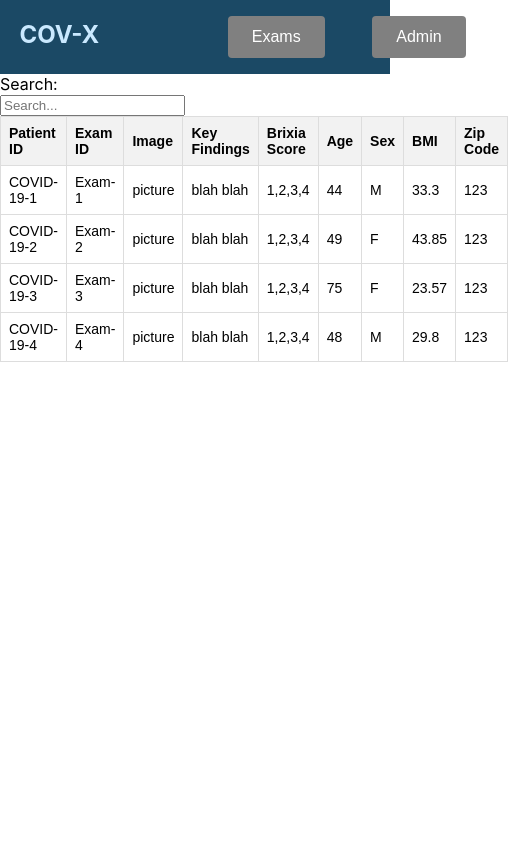
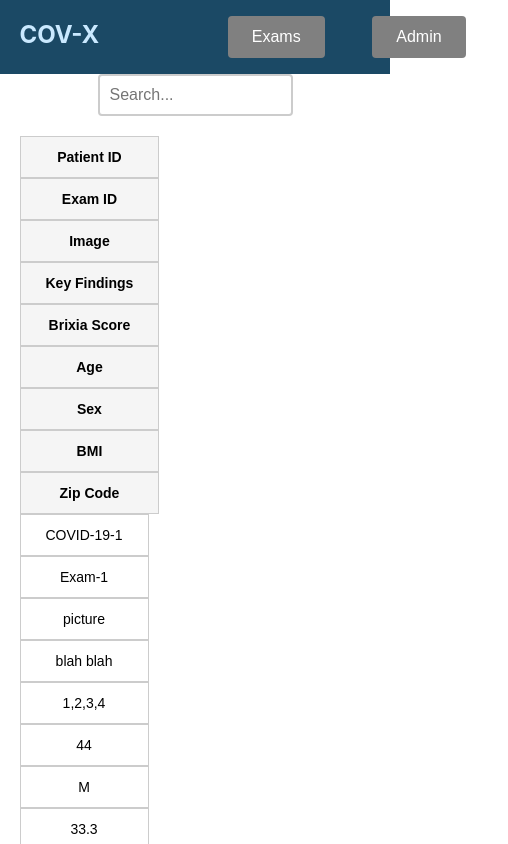
Before and after one commit to alfonsomeraz/code-crafters, a React (Create React App) app in the folder client/: page / in a window 390 px wide. Shown: the top 844 px of the page, 508 px wide, since content can reach past the window. Built offline with nearby package versions, Linux system fonts and the light colour scheme.

Commit message:
Styled and changed search bar and patient table.

```diff
--- a/client/src/App.js
+++ b/client/src/App.js
@@ -7,13 +7,12 @@ import SearchablePatientTable from './components/SearchablePatientTable';
 function SearchBar() {
   return (
     <div>
-      Search:
-      <form>
-        <input type="text" placeholder="Search..." />
+      <form className="search-bar">
+        <input type="text" placeholder="Search..." className="search-input" />
+        <input type="submit" value="Search" className="search-button" />
       </form>
     </div>
   )
-
 }
 
 // Fake data to work with while building
--- a/client/src/components/PatientTable.css
+++ b/client/src/components/PatientTable.css
@@ -1,28 +1,50 @@
-/* Define styles for the PatientTable component */
-.PatientTable {
-    font-family: Arial, sans-serif;
-    font-size: 14px;
-    margin: 20px auto;
-    width: 100%;
+.table-container {
+  display: flex;
+  flex-direction: column;
+  align-items: center;
+  margin: 20px auto;
+  width: 90%;
+  max-width: 1200px;
+}
+patient-table {
+  border-collapse: collapse;
+  width: 140%;
+  margin-top: 20px;
+  box-shadow: 0 0 20px rgba(5, 137, 181, 0.1);
+}
+.patient-table th,
+.patient-table td {
+  border: 1px solid #ccc;
+  padding: 12px;
+  text-align: left;
+}
+.patient-table th {
+  background-color: #f5f5f5;
+}
+
+.patient-table tbody tr:hover {
+  background-color: #f9f9f9;
+}
+@media screen and (max-width: 600px) {
+  .patient-table {
+    display: block;
   }
 
-  .PatientTable table {
-    border-collapse: collapse;
-    width: 100%;
+  .patient-table tbody,
+  .patient-table thead {
+    display: block;
   }
 
-  .PatientTable th,
-  .PatientTable td {
-    border: 1px solid #ddd;
-    padding: 8px;
+  .patient-table th,
+  .patient-table td {
+    display: block;
+    width: 100%;
+    text-align: center;
   }
 
-  .PatientTable th {
-    background-color: #f2f2f2;
+  .patient-table td:before {
+    content: attr(data-label);
+    float: left;
     font-weight: bold;
-    text-align: left;
   }
-
-  .PatientTable tbody tr:hover {
-    background-color: #f5f5f5;
-  }
+}
--- a/client/src/components/PatientTable.js
+++ b/client/src/components/PatientTable.js
@@ -1,5 +1,5 @@
-import React from 'react'
-import './PatientTable.css'
+import React from 'react';
+import './PatientTable.css';
 import PatientRow from './PatientRow';
 
 export default function PatientTable({ patients }) {
@@ -9,13 +9,13 @@ export default function PatientTable({ patients }) {
     rows.push(
       <PatientRow
         patient={patient}
-          key={patient.patientID} />
+        key={patient.patientID}
+      />
     );
   });
-
   return (
-      <div>
-        <table>
+    <div className="table-container">
+      <table className="patient-table">
         <thead>
           <tr>
             <th>Patient ID</th>
--- a/client/src/components/SearchablePatientTable.css
+++ b/client/src/components/SearchablePatientTable.css
@@ -28,3 +28,30 @@
     background-color: #f7f7f7;
     font-weight: bold;
   }
+
+  form {
+    display: flex;
+    align-items: center;
+    justify-content: center;
+  }
+
+  input[type="text"] {
+    width: 50%;
+    max-width: 300px;
+    padding: 10px;
+    border: 2px solid #ccc;
+    border-radius: 4px;
+    box-sizing: border-box;
+    font-size: 16px;
+  }
+
+  input[type="submit"] {
+    background-color: #4CAF50;
+    color: white;
+    padding: 10px 20px;
+    border: none;
+    border-radius: 4px;
+    cursor: pointer;
+    margin-left: 10px;
+    font-size: 16px;
+  }
--- a/client/src/components/SearchablePatientTable.js
+++ b/client/src/components/SearchablePatientTable.js
@@ -13,7 +13,7 @@ function SearchBar({ onSearch }) {
 
   return (
     <div>
-      Search:
+
       <form>
         <input type="text" placeholder="Search..." value={searchTerm} onChange={handleSearchChange} />
       </form>
```
Lines whose indentation alone changed are shown as unchanged.
